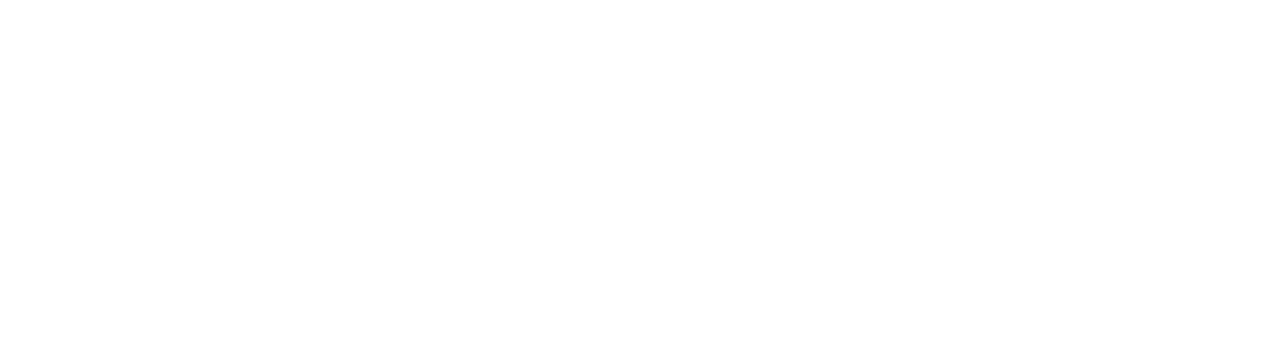
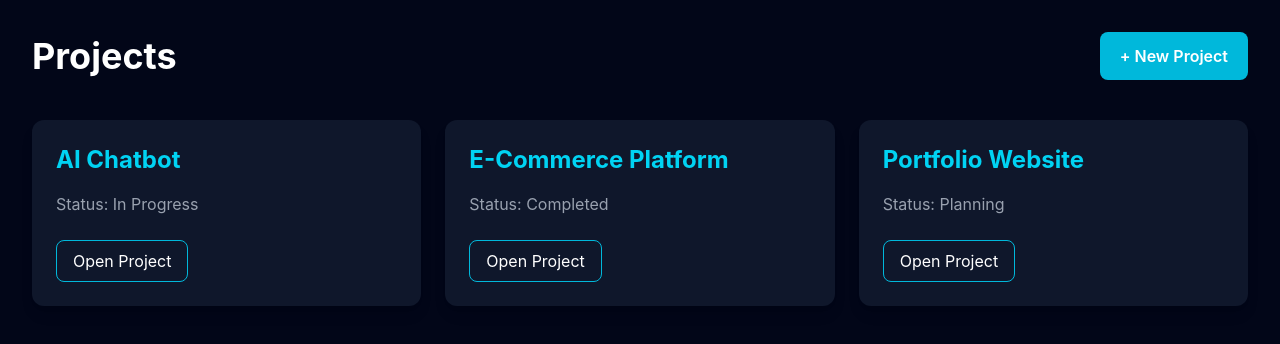
Before and after one commit to okub-crypto/codepilot-ai, a React (Vite) app in the folder frontend/: page /projects in a window 1280 px wide. Before the commit this address had no page. Shown: the top 344 px of the page. Built offline with nearby package versions, Linux system fonts and the light colour scheme.

Commit message:
Add projects page

```diff
--- a/frontend/src/App.tsx
+++ b/frontend/src/App.tsx
@@ -1,3 +1,4 @@
+import ProjectsPage from "./pages/Projects/ProjectsPage";
 import DashboardPage from "./pages/Dashboard/DashboardPage";
 import { Routes, Route } from "react-router-dom";
 
@@ -11,6 +12,7 @@
       <Route path="/" element={<HomePage />} />
       <Route path="/login" element={<LoginPage />} />
       <Route path="/register" element={<RegisterPage />} />
+      <Route path="/projects" element={<ProjectsPage />} />
       <Route path="/dashboard" element={<DashboardPage />} />
     </Routes>
   );
--- /dev/null
+++ b/frontend/src/pages/AI/AIPage.tsx
@@ -0,0 +1,35 @@
+function AIPage() {
+  return (
+    <div className="min-h-screen bg-slate-950 text-white">
+      <header className="border-b border-slate-800 p-6">
+        <h1 className="text-3xl font-bold">
+          AI Workspace
+        </h1>
+      </header>
+
+      <main className="mx-auto max-w-5xl p-8">
+        <div className="rounded-xl bg-slate-900 p-6">
+          <div className="mb-6 h-96 overflow-y-auto rounded-lg bg-slate-800 p-4">
+            <p className="text-gray-400">
+              AI conversation will appear here...
+            </p>
+          </div>
+
+          <div className="flex gap-4">
+            <input
+              type="text"
+              placeholder="Ask CodePilot AI anything..."
+              className="flex-1 rounded-lg bg-slate-800 p-4 outline-none"
+            />
+
+            <button className="rounded-lg bg-cyan-500 px-8 font-semibold hover:bg-cyan-600">
+              Send
+            </button>
+          </div>
+        </div>
+      </main>
+    </div>
+  );
+}
+
+export default AIPage;
--- /dev/null
+++ b/frontend/src/pages/Projects/ProjectsPage.tsx
@@ -0,0 +1,54 @@
+function ProjectsPage() {
+  const projects = [
+    {
+      id: 1,
+      name: "AI Chatbot",
+      status: "In Progress",
+    },
+    {
+      id: 2,
+      name: "E-Commerce Platform",
+      status: "Completed",
+    },
+    {
+      id: 3,
+      name: "Portfolio Website",
+      status: "Planning",
+    },
+  ];
+
+  return (
+    <div className="min-h-screen bg-slate-950 p-8 text-white">
+      <div className="flex items-center justify-between">
+        <h1 className="text-4xl font-bold">Projects</h1>
+
+        <button className="rounded-lg bg-cyan-500 px-5 py-3 font-semibold hover:bg-cyan-600">
+          + New Project
+        </button>
+      </div>
+
+      <div className="mt-10 grid gap-6 md:grid-cols-3">
+        {projects.map((project) => (
+          <div
+            key={project.id}
+            className="rounded-xl bg-slate-900 p-6 shadow-lg"
+          >
+            <h2 className="text-2xl font-bold text-cyan-400">
+              {project.name}
+            </h2>
+
+            <p className="mt-4 text-gray-400">
+              Status: {project.status}
+            </p>
+
+            <button className="mt-6 rounded-lg border border-cyan-500 px-4 py-2 hover:bg-cyan-500 hover:text-white">
+              Open Project
+            </button>
+          </div>
+        ))}
+      </div>
+    </div>
+  );
+}
+
+export default ProjectsPage;
```
